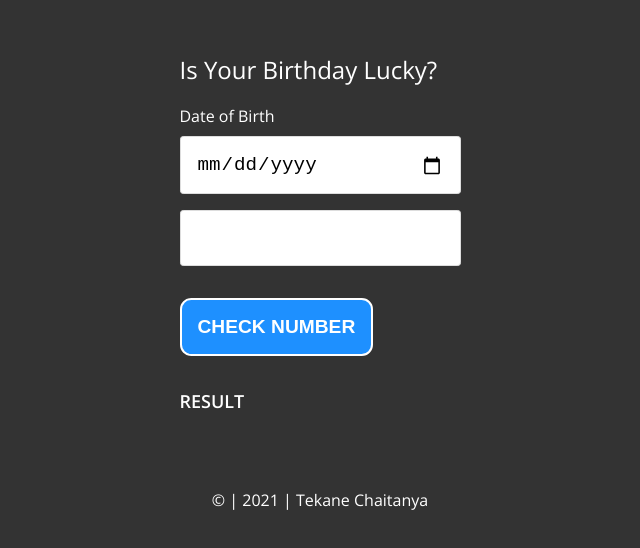
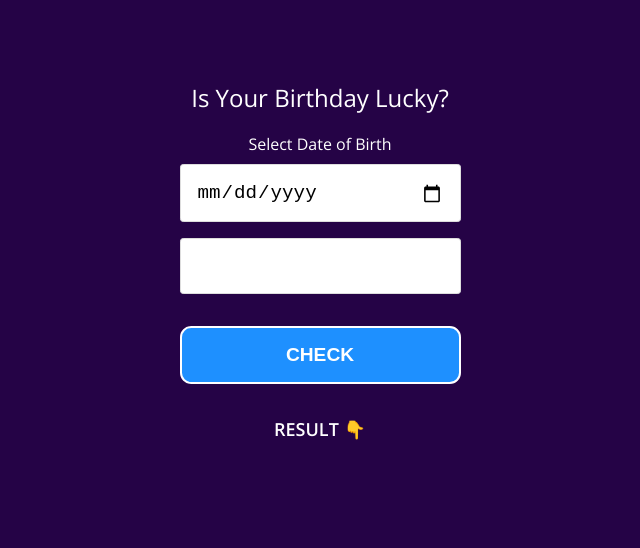
Before and after one commit to chaitanyatekane/Lucky-Birthday, a plain HTML site: page index.html in a window 1280 px wide. Shown: the part 118-666 px from the top of the page, without its empty margins (320-960 px from the left). Drawn offline with nearby package versions, Linux system fonts and the light colour scheme.

Commit message:
update UI

```diff
--- a/css/style.css
+++ b/css/style.css
@@ -19,19 +19,21 @@ body {
   font-family: "Open Sans", -apple-system, BlinkMacSystemFont, "Segoe UI",
     Roboto, Oxygen, Ubuntu, Cantarell, "Open Sans", "Helvetica Neue", sans-serif;
   line-height: 1.5;
-  background-color: rgb(51, 51, 51);
+  background-color: rgb(37, 3, 70);
   color: white;
 }
 
 h1 {
   font-size: 24px;
   font-weight: 400;
+  text-align: center;
 }
 
 h2 {
   font-size: 18px;
   text-transform: uppercase;
   margin-top: 2rem;
+  text-align: center;
 }
 
 form {
@@ -44,6 +46,7 @@ form {
   display: flex;
   flex-direction: column;
   gap: 0.5rem;
+  text-align: center;
 }
 
 .form-group:last-child {
@@ -61,7 +64,7 @@ form {
   border: 2px solid white;
   border-radius: 0.7rem;
   padding: 1rem;
-  width: max-content;
+  text-align: center;
   text-transform: uppercase;
   font-weight: 600;
   font-size: 1.2rem;
@@ -69,10 +72,15 @@ form {
   background-color: dodgerblue;
   color: white;
   cursor: pointer;
+  transition: 0.3s;
+}
+
+.form-group button:hover {
+    background-color: rgb(9, 208, 243);
 }
 
 .output {
-  border: 1px solid dodgerblue;
+  border: 1px solid rgb(228, 229, 231);
   padding: 0.7rem;
   border-radius: 0.2rem;
   transform: scale(0);
@@ -80,6 +88,7 @@ form {
   user-select: none;
   pointer-events: none;
   transition: all 400ms ease-in-out;
+  font-weight: 600;
 }
 
 .output.active {
--- a/index.html
+++ b/index.html
@@ -15,7 +15,7 @@
           <h1>Is Your Birthday Lucky?</h1>
           <form id="birthday-form">
               <div class="form-group">
-                  <label for="dob">Date of Birth</label>
+                  <label for="dob">Select Date of Birth</label>
                   <input type="date" name="dob" id="dob" required>
               </div>
               <div class="form-group">
@@ -24,15 +24,12 @@
                   </label>
               </div>
               <div class="form-group">
-                  <button type="submit">Check Number</button>
+                  <button type="submit">Check</button>
               </div>
           </form>
-          <h2>Result</h2>
+          <h2>Result 👇</h2>
           <p class="output"></p>
       </main>
-      <footer>
-          <p class="copyright">&copy; | 2021 | Tekane Chaitanya</p>
-      </footer>
       <script src="js/script.js"></script>
   </body>
 </html>
--- a/js/script.js
+++ b/js/script.js
@@ -22,9 +22,9 @@ function clearInput() {
 const findIfLucky = (dob, luckyNumber) => {
   const sum = dob.split("").reduce((acc, curr) => acc + parseInt(curr, 10), 0);
   const divideResult = sum % parseInt(luckyNumber, 10);
-  if (divideResult) return `${luckyNumber} is not that lucky! 😕`;
+  if (divideResult) return "Your Birthday Is Not Lucky 😕";
 
-  return `${luckyNumber} is a lucky number!! 🥳 `;
+  return "Your Birthday Is Lucky 🥳 ";
 };
 
 function printResult(result) {
```
